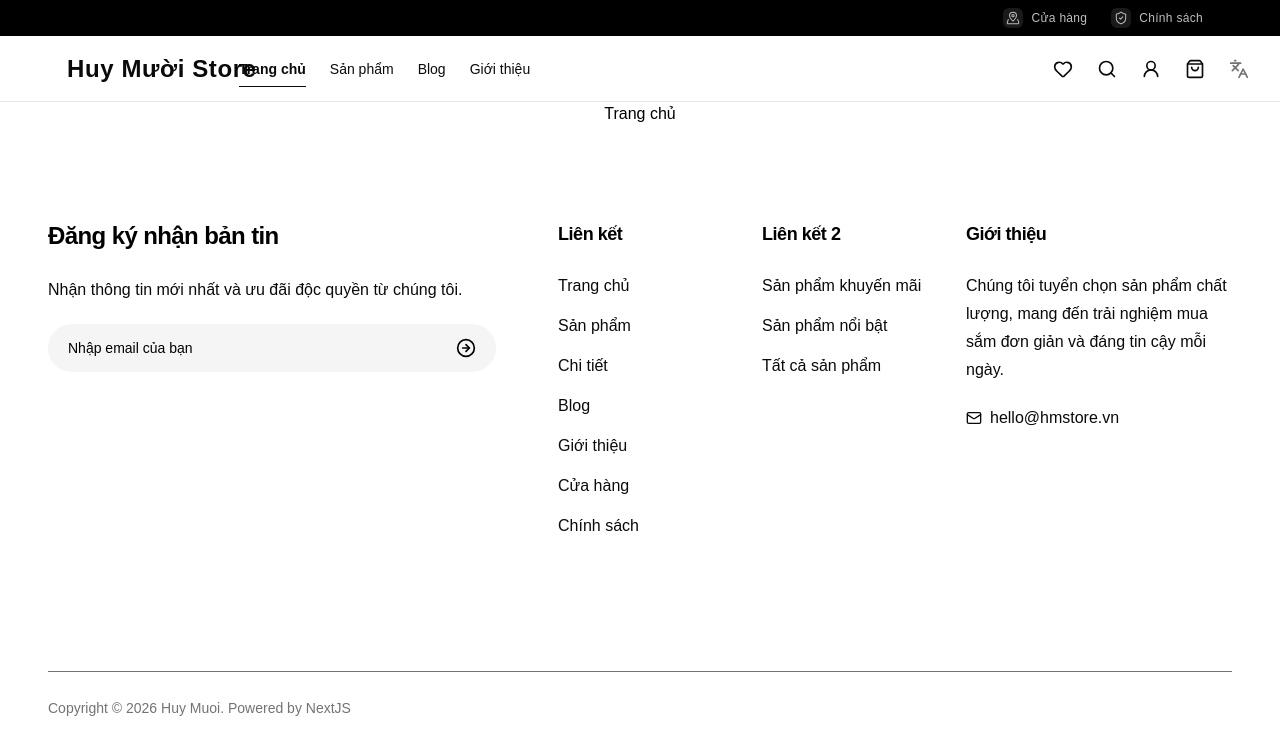
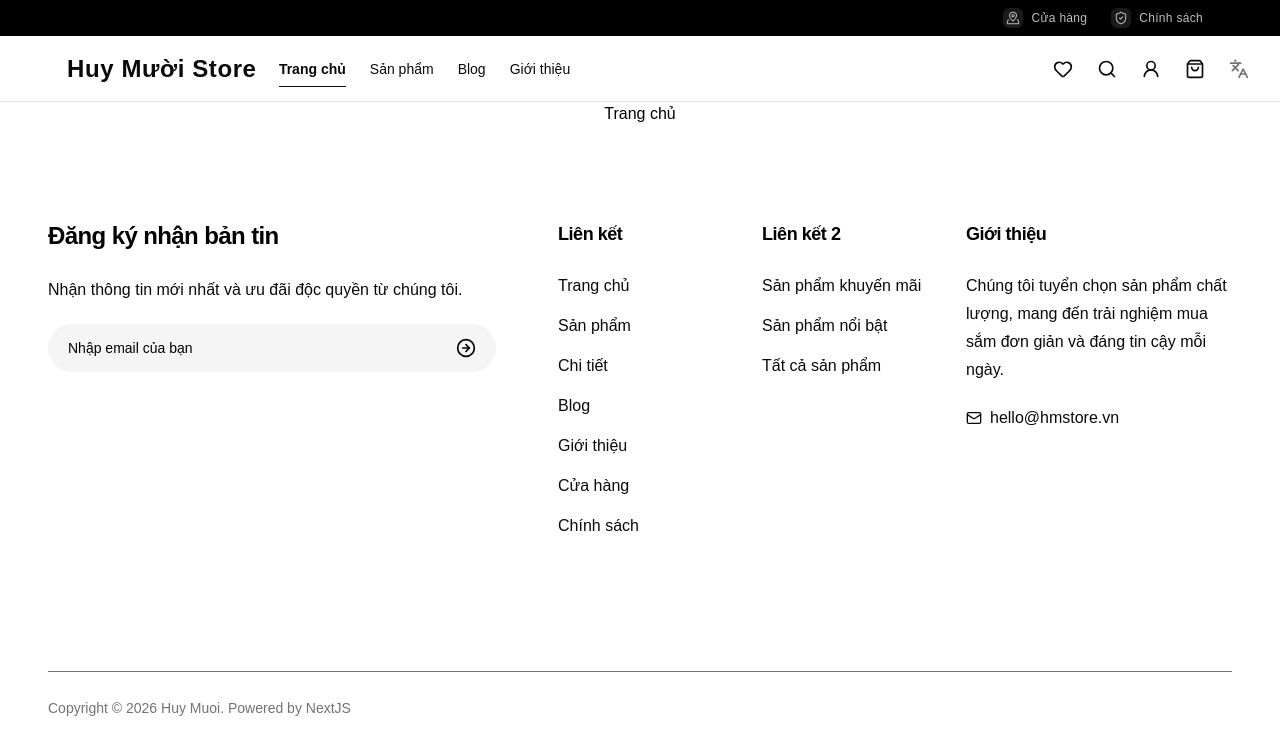
Before and after one commit to GamePieceLabs/FE_HuyMuoiStore, a Next.js app: page / in a window 1280 px wide. Shown: the top 754 px of the page. Built offline with nearby package versions, Linux system fonts and the light colour scheme; some icons are missing.

Commit message:
fix spacing header

```diff
--- a/src/components/shared/header/components/navbar.tsx
+++ b/src/components/shared/header/components/navbar.tsx
@@ -41,7 +41,7 @@ export function Navbar() {
   return (
     <nav
       aria-label="Điều hướng chính"
-      className="hidden w-full md:block md:flex-1 xl:basis-7/10 xl:shrink-0 xl:grow-0"
+      className="pl-10 hidden w-full md:block md:flex-1 xl:basis-7/10 xl:shrink-0 xl:grow-0"
     >
       <ul
         ref={listRef}
@@ -58,7 +58,7 @@ export function Navbar() {
                   ref={isActive ? activeLinkRef : undefined}
                   aria-current={isActive ? "page" : undefined}
                   className={cn(
-                      "relative block py-2 text-md font-medium text-foreground transition-[font-weight] duration-300 hover:font-semibold focus-visible:outline-none focus-visible:ring-2 focus-visible:ring-ring focus-visible:ring-offset-2",
+                    "relative block py-2 text-md font-medium text-foreground transition-[font-weight] duration-300 hover:font-semibold focus-visible:outline-none focus-visible:ring-2 focus-visible:ring-ring focus-visible:ring-offset-2",
                     isActive && "font-semibold",
                   )}
                   href={href}
```
